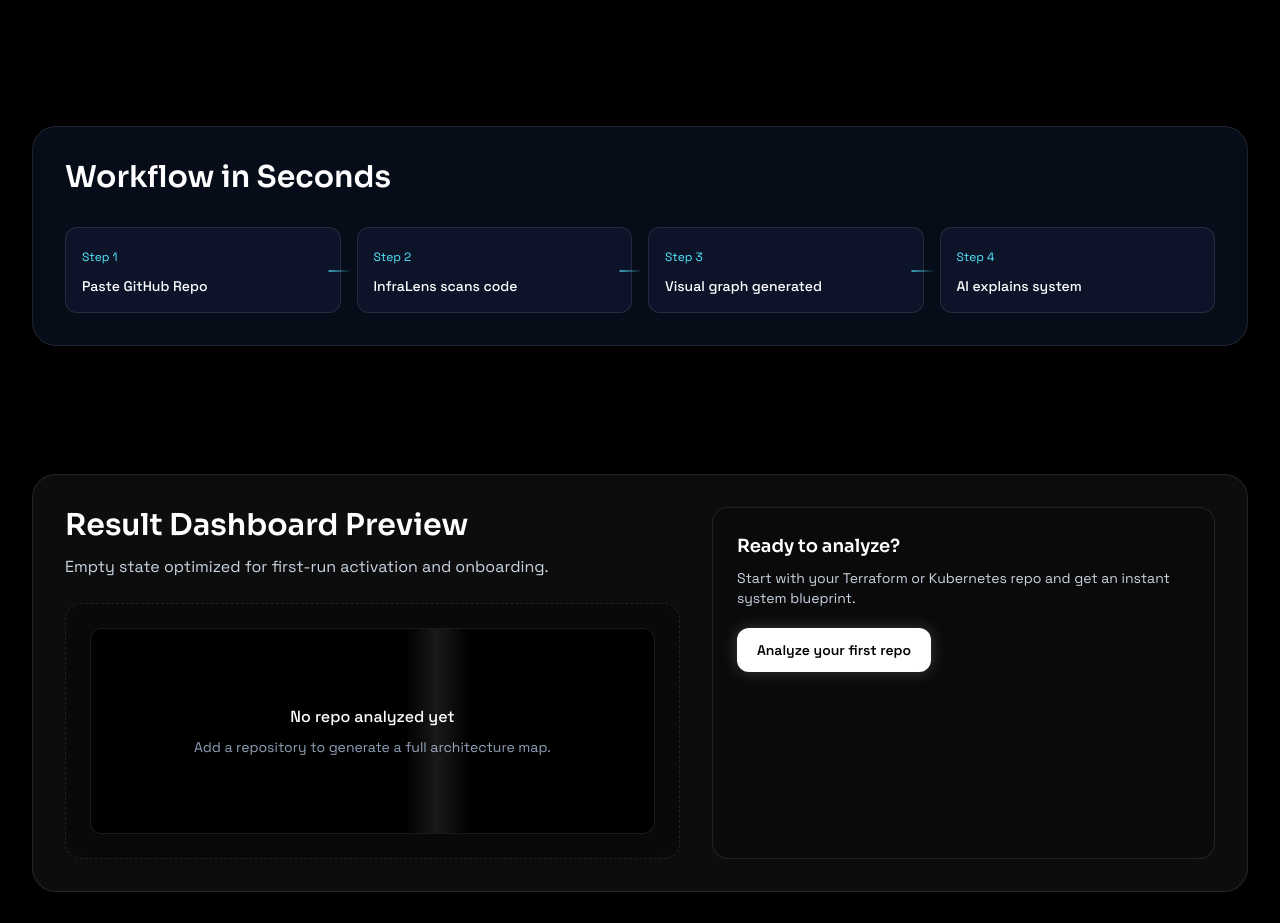
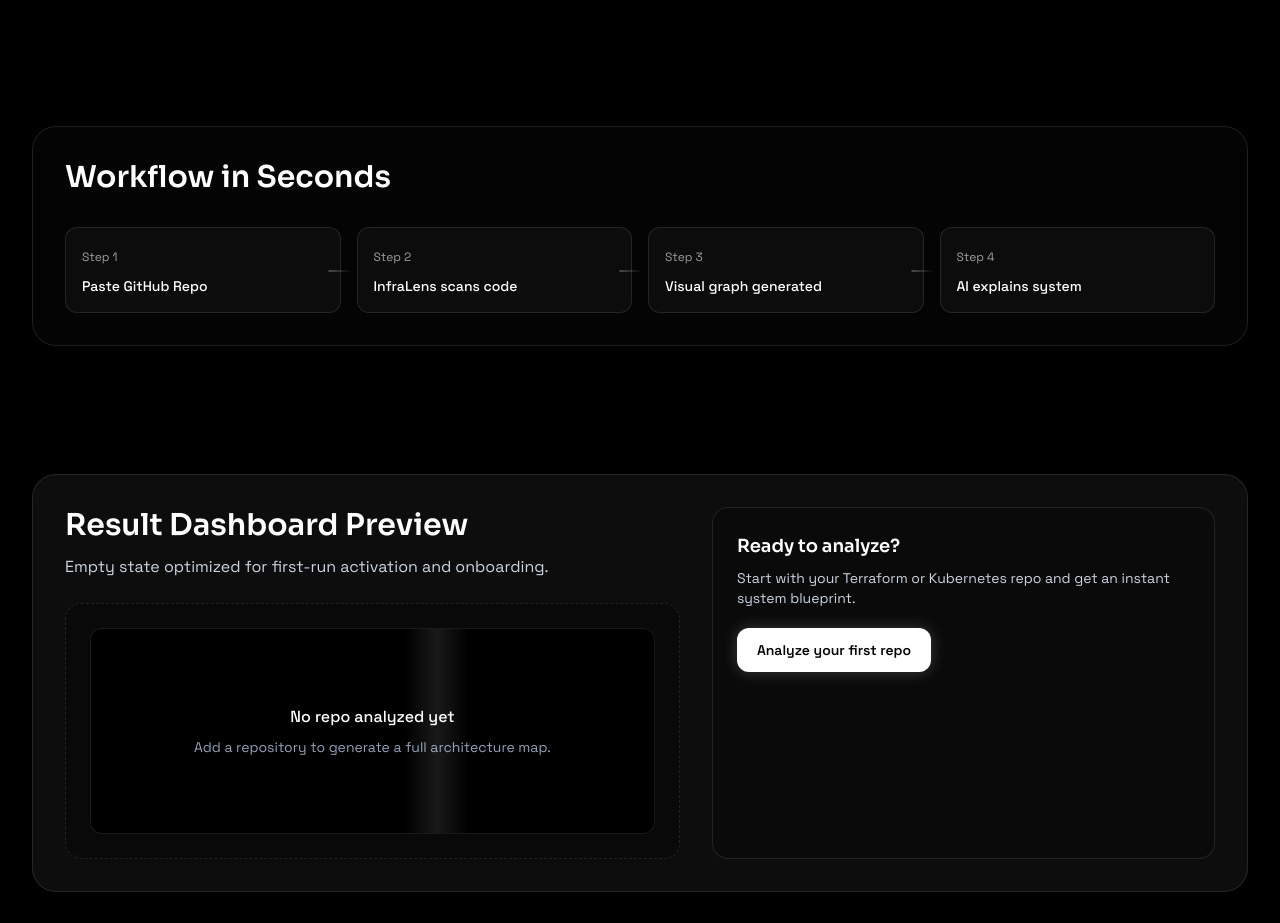
Before and after one commit to adharsh277/InfraLens, a Next.js app in the folder frontend/: page / in a window 1280 px wide. Shown: the part 2289-3212 px from the top of the page. Built offline with nearby package versions, Linux system fonts and the light colour scheme.

Commit message:
added rontend/src/components/site/workflow.tsx

```diff
--- a/frontend/src/components/site/workflow.tsx
+++ b/frontend/src/components/site/workflow.tsx
@@ -12,24 +12,24 @@ const steps = [
 export function Workflow() {
   return (
     <section className="px-4 py-16 sm:px-6 lg:px-8" id="docs">
-      <div className="mx-auto w-full max-w-7xl rounded-3xl border border-white/10 bg-[#070e1c]/88 p-8">
+      <div className="mx-auto w-full max-w-7xl rounded-3xl border border-white/10 bg-[#050505]/88 p-8">
         <h2 className="text-3xl font-semibold text-white">Workflow in Seconds</h2>
         <div className="mt-8 grid gap-4 lg:grid-cols-4">
           {steps.map((step, index) => (
             <motion.div
               key={step}
-              className="relative rounded-xl border border-white/10 bg-[#0f172f]/80 p-4"
+              className="relative rounded-xl border border-white/10 bg-[#0f0f0f]/80 p-4"
               initial={{ opacity: 0, y: 12 }}
               whileInView={{ opacity: 1, y: 0 }}
               viewport={{ once: true }}
               transition={{ duration: 0.45, delay: index * 0.08 }}
               whileHover={{ y: -5 }}
             >
-              <span className="text-xs text-cyan-300">Step {index + 1}</span>
+              <span className="text-xs text-white/60">Step {index + 1}</span>
               <p className="mt-2 text-sm font-medium text-white">{step}</p>
               {index < steps.length - 1 ? (
                 <motion.span
-                  className="absolute top-1/2 -right-3 hidden h-0.5 w-6 bg-gradient-to-r from-cyan-300 to-transparent lg:block"
+                  className="absolute top-1/2 -right-3 hidden h-0.5 w-6 bg-gradient-to-r from-white/40 to-transparent lg:block"
                   animate={{ opacity: [0.35, 1, 0.35], scaleX: [0.8, 1.15, 0.8] }}
                   transition={{ duration: 2.2, repeat: Infinity, ease: "easeInOut" }}
                 />
```
